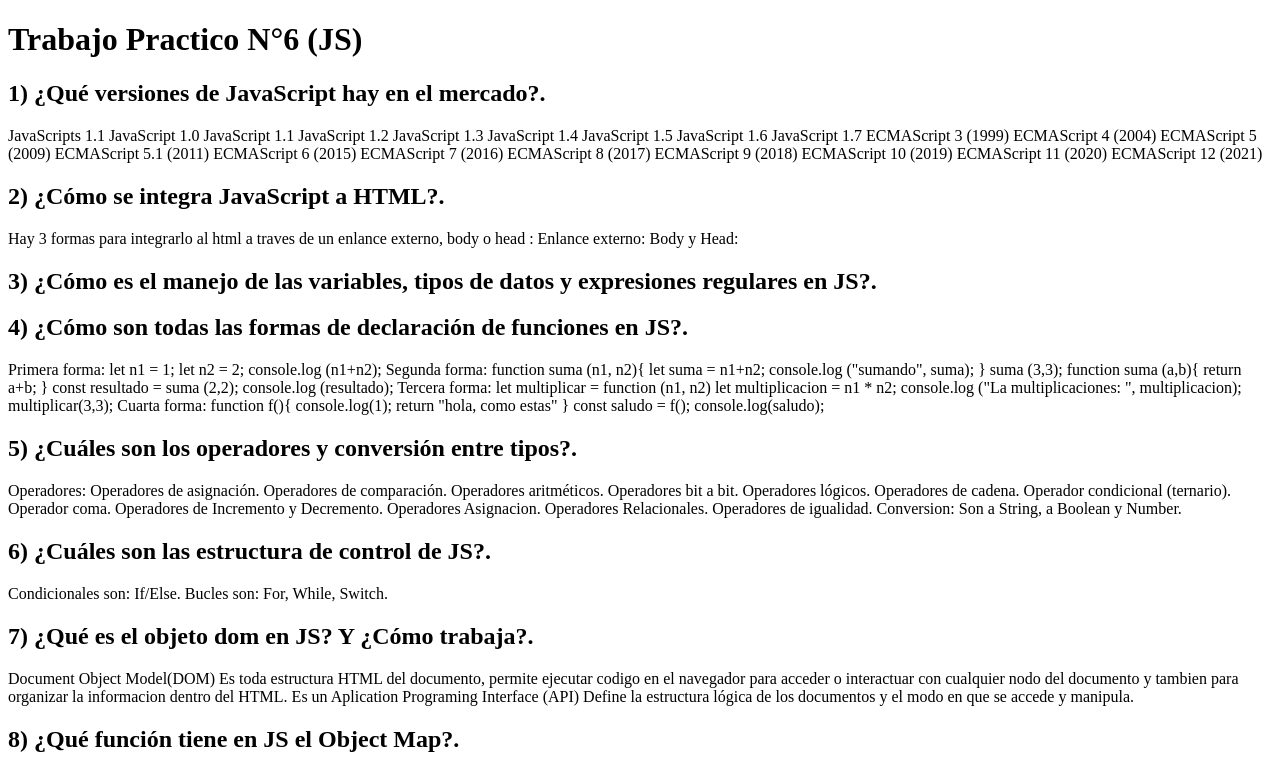
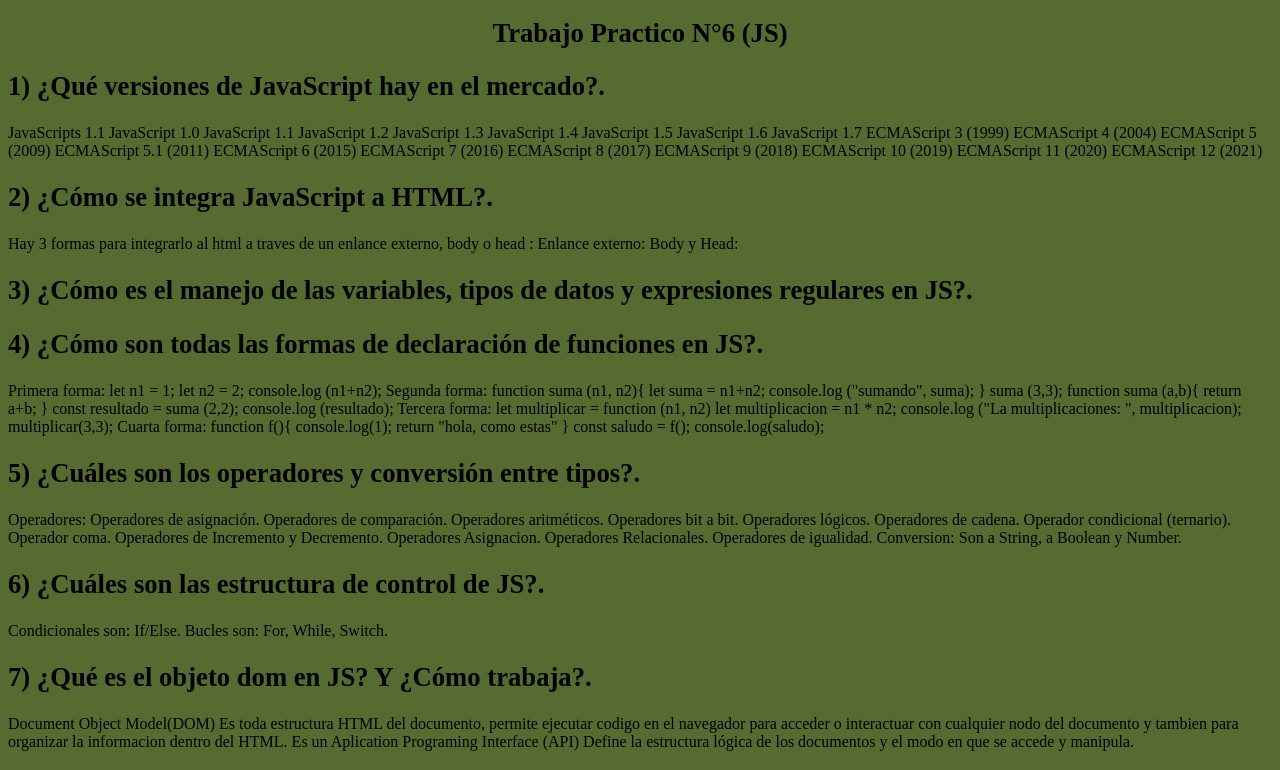
Before and after one commit to Facundo7Rodriguez/Trabajo-Practico-N6-JS-, a plain HTML site: page index.html in a window 1280 px wide. Shown: the top 770 px of the page. Drawn offline with Linux system fonts and the light colour scheme.

Commit message:
Estlos del CSS

```diff
--- a/CSS/style.css
+++ b/CSS/style.css
@@ -0,0 +1,16 @@
+h1{
+    font-size: 20pt;
+    font-family: serif;
+    text-align: center;
+}
+p{
+    font-size: 12pt;
+    font-family: 'Times New Roman', Times, serif;
+}
+h2{
+    font-size: 20pt;
+    font-family:  serif;
+}
+body{
+    background: darkolivegreen;
+}
--- a/index.html
+++ b/index.html
@@ -5,7 +5,7 @@
     <meta http-equiv="X-UA-Compatible" content="IE=edge">
     <meta name="viewport" content="width=device-width, initial-scale=1.0">
     <title>Trabajo Practico</title>
-
+    <link rel="stylesheet" type="text/CSS" href="CSS/style.css">
 </head>
 <body>
     <h1>Trabajo Practico N°6 (JS)</h1>
```
